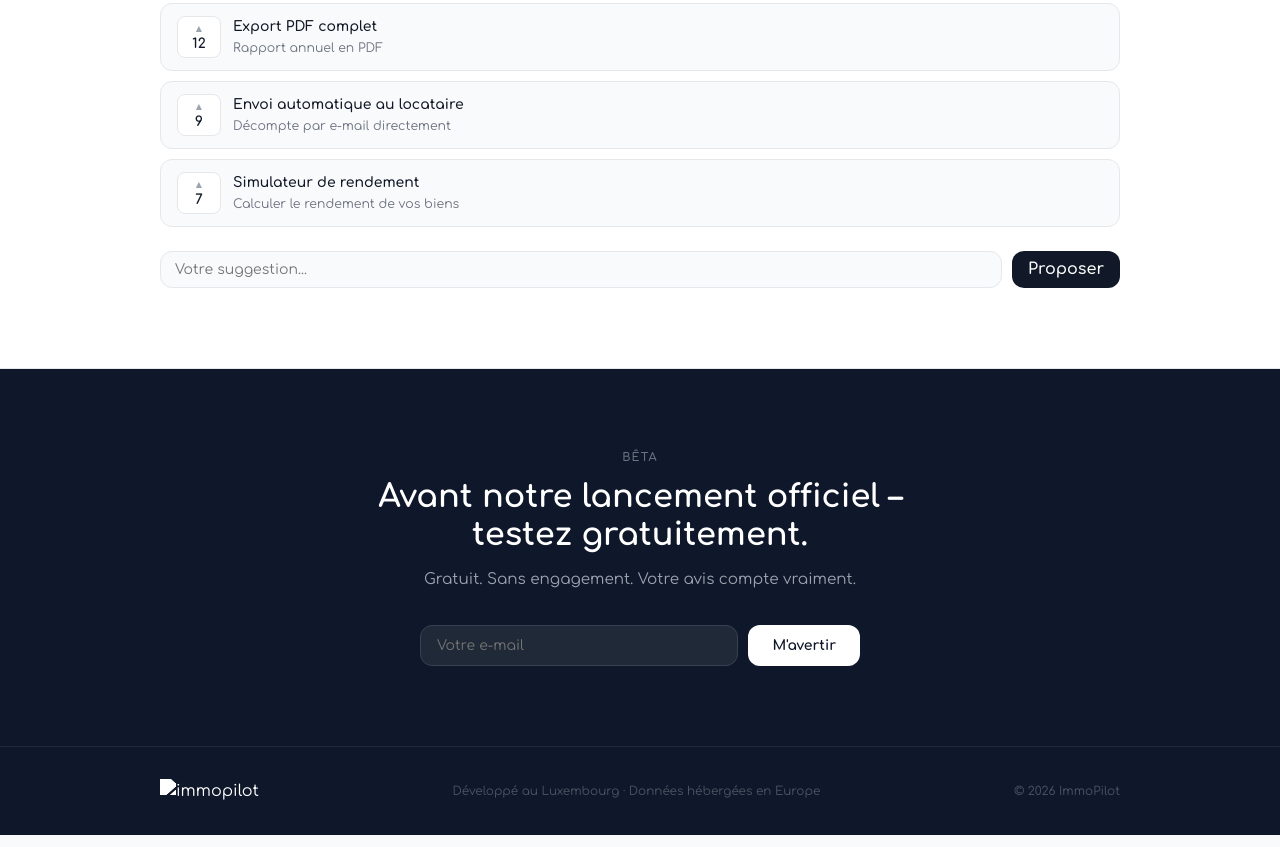
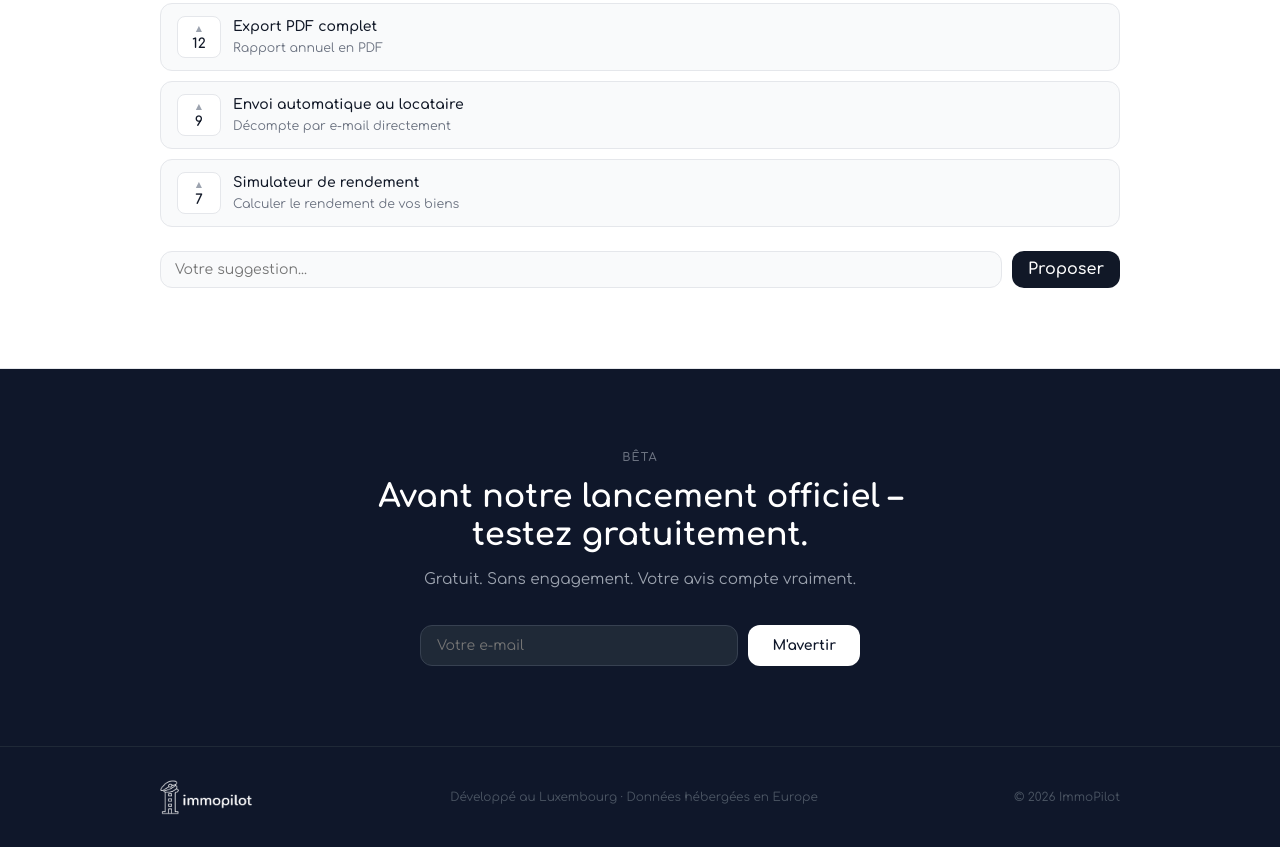
Before and after one commit to chaaleeee/immopilot-website, a plain HTML site: page index.html in a window 1280 px wide. Shown: the part 2804-3651 px from the top of the page. Drawn offline with Linux system fonts and the light colour scheme.

Commit message:
Update index.html

```diff
--- a/index.html
+++ b/index.html
@@ -399,7 +399,7 @@ footer { background: var(--dark); border-top: 1px solid #1f2937; padding: 2rem 1
 
 <footer>
   <div class="footer-inner">
-    <span class="footer-logo"><img src="logo.png" alt="immopilot" /></span>
+    <img src="img/logo.png" alt="immopilot" style="height:36px;width:auto;filter:brightness(0) invert(1);">
     <span class="footer-meta">Développé au Luxembourg · Données hébergées en Europe</span>
     <span class="footer-meta">© 2026 ImmoPilot</span>
   </div>
```
